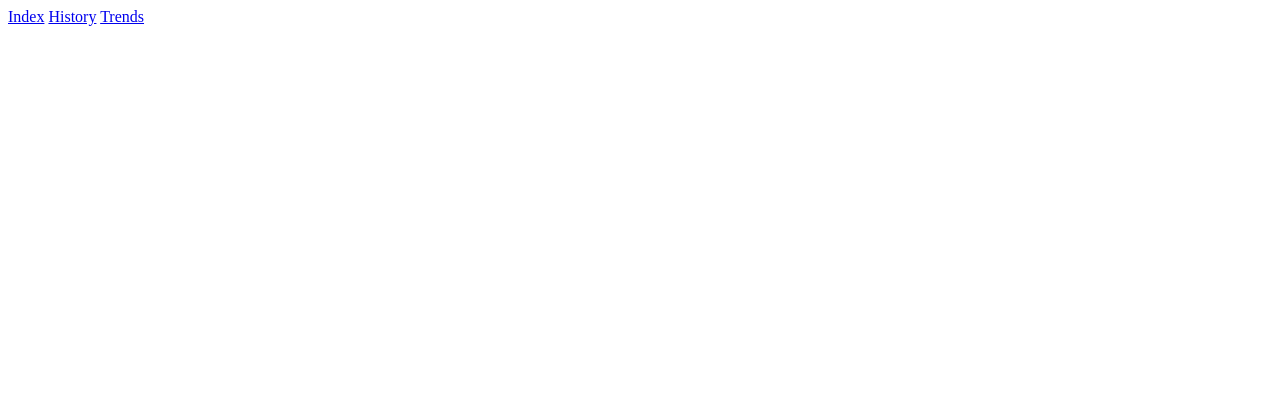
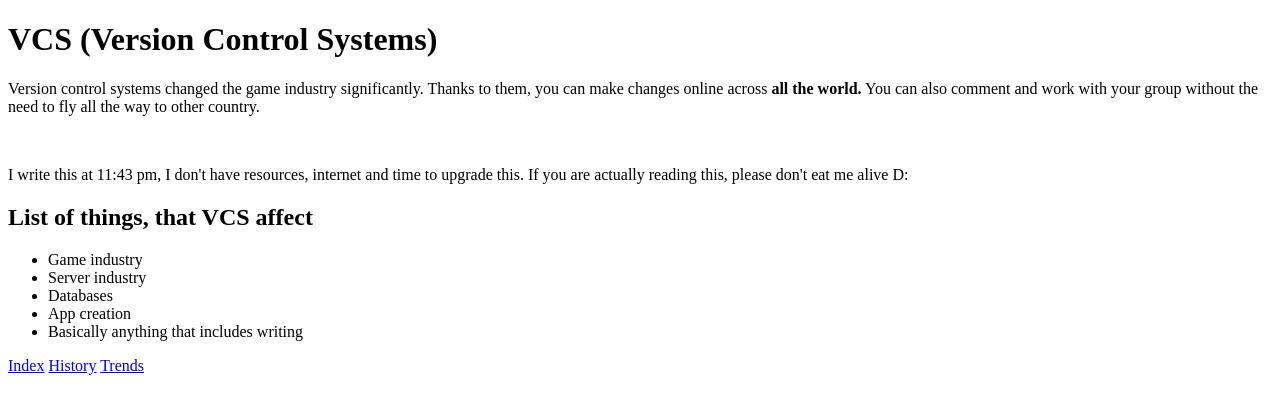
Before and after one commit to JanWolowacz/vcs-trends-site, a plain HTML site: page index.html in a window 1280 px wide. Drawn offline with Linux system fonts and the light colour scheme.

Commit message:
Final change

```diff
--- a/index.html
+++ b/index.html
@@ -7,6 +7,32 @@
 </head>
 <body>
 
+    <h1>VCS (Version Control Systems)</h1>
+
+    <p>Version control systems changed the game industry
+        significantly. Thanks to them, you can make changes
+        online across <b>all the world.</b> You can also
+        comment and work with your group without the need
+        to fly all the way to other country.
+    </p>
+
+    <br>
+
+    <p>I write this at 11:43 pm, I don't have resources, internet
+        and time to upgrade this. If you are actually reading this,
+        please don't eat me alive D:
+    </p>
+
+    <h2>List of things, that VCS affect</h2>
+
+    <ul>
+        <li>Game industry</li>
+        <li>Server industry</li>
+        <li>Databases</li>
+        <li>App creation</li>
+        <li>Basically anything that includes writing</li>
+    </ul>
+
 <a href="index.htmlIndex">Index</a>
 <a href="history.html">History</a>
 <a href="trends.html">Trends</a>
```
